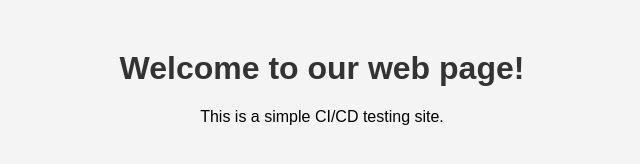
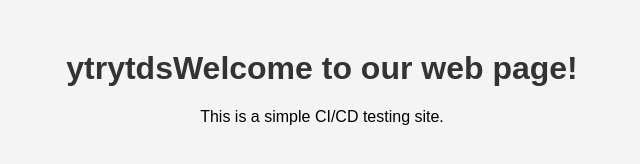
Before and after one commit to DimytroKashiroff/ci-cd-project, a plain HTML site: page index.html in a window 1280 px wide. Shown: the whole page, without its empty margins (318-958 px from the left). Drawn offline with Linux system fonts and the light colour scheme.

Commit message:
Update index

```diff
--- a/index.html
+++ b/index.html
@@ -8,7 +8,7 @@
     <link rel="icon" href="favicon.ico" type="image/x-icon">
 </head>
 <body>
-    <h1>Welcome to our web page!</h1>
+    <h1>ytrytdsWelcome to our web page!</h1>
     <p>This is a simple CI/CD testing site.</p>
 </body>
 </html>
```
